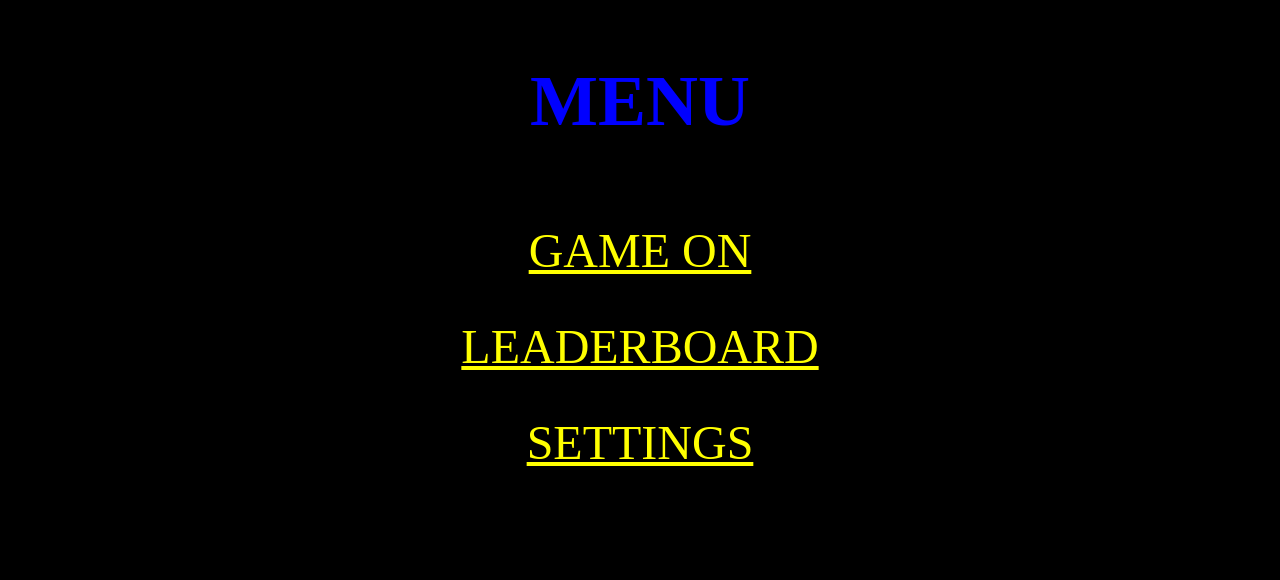
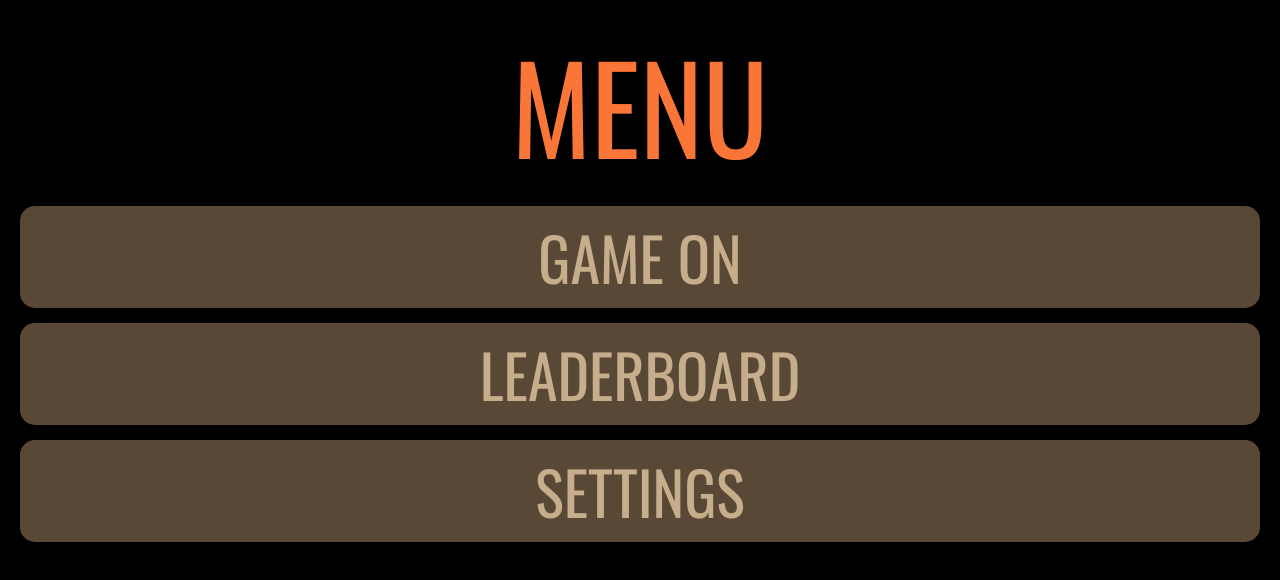
Before and after one commit to hughdevore/Day-21, a website: page index.html in a window 1280 px wide. Drawn offline with nearby package versions, Linux system fonts and the light colour scheme.

Commit message:
Adding reworked skeleton for day-21 game.

```diff
--- a/index.html
+++ b/index.html
@@ -3,28 +3,50 @@
 	<head>
 		<meta charset="UTF-8">
 		<title>Game of the Century</title>
-		<link type="stylesheet" href="bower_components/bootstrap/dist/css/bootstrap.min.css">
+		<link rel="stylesheet" type="text/css" href="bower_components/bootstrap/dist/css/bootstrap.min.css">
+		<link href='http://fonts.googleapis.com/css?family=Oswald' rel='stylesheet' type='text/css'>
 		<link rel="stylesheet" type="text/css" href="style/css/main.css">
 	</head>
 	<body>
 		<main id="app-view">
 			<section class="page-view" id="loading-screen">
-				<h1>.... LOADING</h1>
+				<div id="loading-header">}~{  LOADING  }~{</div>
 			</section>
 
 			<section class="page-view" id="menu-screen">
-				<h1>MENU</h1>
-				<div class="page-view" id="game-screen">
-					<a href="#play" id="play">GAME ON</a>
+				<div id="menu-header">MENU</div>
+				<a class="link" href="#play" id="play">GAME ON</a>
+				<a class="link" href="#leaderboard" id="leaderboard">LEADERBOARD</a>
+				<a class="link" href="#settings" id="settings">SETTINGS</a>
+			</section>
+
+			<section class="page-view" id="play-screen">
+				<div class="menu">
+					<a href="#menu" class="menu-link">MENU</a>
 				</div>
 
-				<div class="page-view" id="leaderboard-screen">
-					<a href="#leaderboard" id="leaderboard">LEADERBOARD</a>
+				<div class="page-title">WELCOME TO THE GAME.</div>
+			</section>
+
+
+			<section class="page-view" id="leaderboard-screen">
+				<div class="menu">
+					<a href="#menu" class="menu-link">MENU</a>
 				</div>
 
-				<div class="page-view" id="settings-screen">
-					<a href="#settings" id="settings">SETTINGS</a>
+				<div class="page-title">THE LEADERS.</div>
+			</section>
+
+
+			<section class="page-view" id="settings-screen">
+				<div class="menu">
+					<a href="#menu" class="menu-link">MENU</a>
 				</div>
+
+				<div class="page-title">YOUR SETTINGS.</div>
+					<div id="settings-list">
+						<div class="setting">USER:</div><input type="text">
+					</div>
 			</section>
 
 		</main>
--- a/scripts/views/AppView.js
+++ b/scripts/views/AppView.js
@@ -24,7 +24,6 @@ var AppView = Backbone.View.extend({
 
 
 
-
 		var Router = Backbone.Router.extend({
 				routes: {
 						'loading': 		'loading',
@@ -32,7 +31,7 @@ var AppView = Backbone.View.extend({
 						'play': 		'play',
 						'leaderboard': 	'leaderboard',
 						'settings': 	'settings',
-						'': 	'loading'
+						'': 			'loading'
 				},
 
 				loading: function() {
@@ -41,9 +40,6 @@ var AppView = Backbone.View.extend({
 					setTimeout( function () {
 						self.loading.$el.hide();
 						self.menu.$el.show();
-						self.play.$el.show();
-						self.leaderboard.$el.show();
-						self.settings.$el.show();
 					}, 4000);
 				},
 
--- a/scripts/views/LoadingView.js
+++ b/scripts/views/LoadingView.js
@@ -1,6 +1,6 @@
 var LoadingView = Backbone.View.extend({
 		el: '#loading-screen',
 		initialize: function() {
-
+			this.$el.show();
 		}
 });
--- a/scripts/views/PlayView.js
+++ b/scripts/views/PlayView.js
@@ -1,5 +1,5 @@
 var PlayView = Backbone.View.extend({
-		el: '#game-screen',
+		el: '#play-screen',
 		initialize: function() {
 			this.$el.show();
 		}
--- a/style/css/main.css
+++ b/style/css/main.css
@@ -1,12 +1,74 @@
 body {
-	font-size: 3em;
+	font-size: 4em;
 	margin: 0 auto;
 	text-align: center;
 	background-color: black;
 	color: blue;
+	font-family: 'Oswald', sans-serif;
+	padding: 0.5em;
 }
 
-.page-view a {
-	color: yellow;
-	line-height: 2;
+
+
+
+#loading-screen {
+	padding: 3em 0 0 0;
 }
+
+#loading-header {
+	font-size: 1em;
+	text-align: center;
+	color: rgb(101, 148, 203);
+	font-weight: 700;
+	color: rgb(255, 255, 194);
+}
+
+
+
+
+#menu-screen {
+	padding: 0 0 1em 0;
+}
+
+#menu-header {
+	font-size: 3em;
+	padding: 0em;
+	color: rgb(250, 117, 56);
+}
+
+.link {
+	text-decoration: none;
+	text-align: center;
+	font-size: 1.5em;
+	display: block;
+	margin: .25em auto;
+	line-height: 1.7;
+	color: rgb(198, 174, 141);
+	border-radius: 0.25em;
+	background-color: rgb(90, 72, 54);
+}
+
+
+.menu {
+	margin: 0;
+	padding-bottom: 1em;
+	text-align: left;
+}
+
+.menu-link {
+	font-size: .75em;
+	padding: 0.05em 0.15em;
+	border: 3px dashed rgb(198, 174, 141);
+}
+
+.page-title {
+	font-size: 2em;
+	padding: 0 0 1em 0;
+	color: rgb(250, 117, 56);
+}
+
+
+.setting {
+	color: rgb(198, 174, 141);
+	text-align: left;
+}
```
